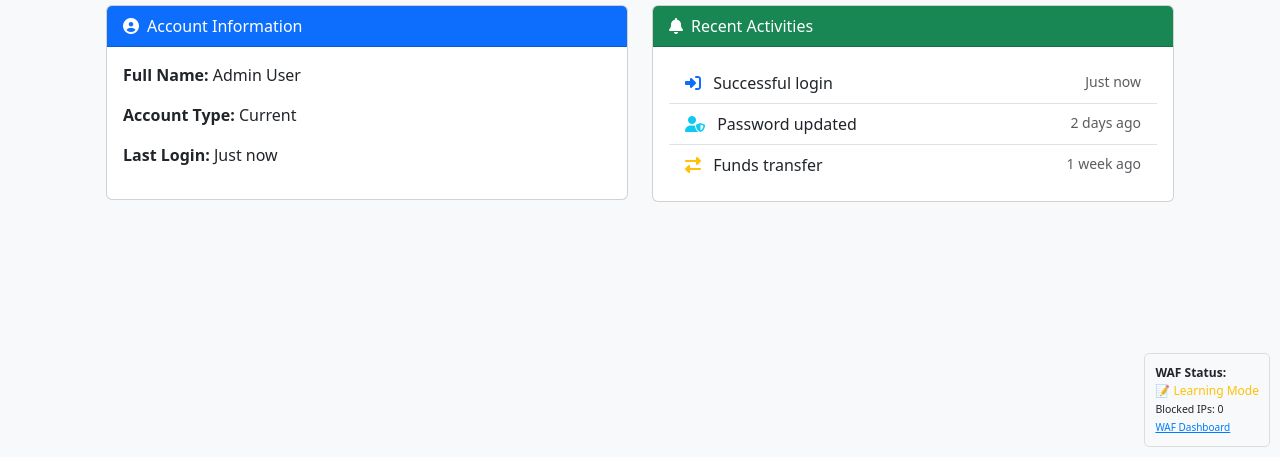
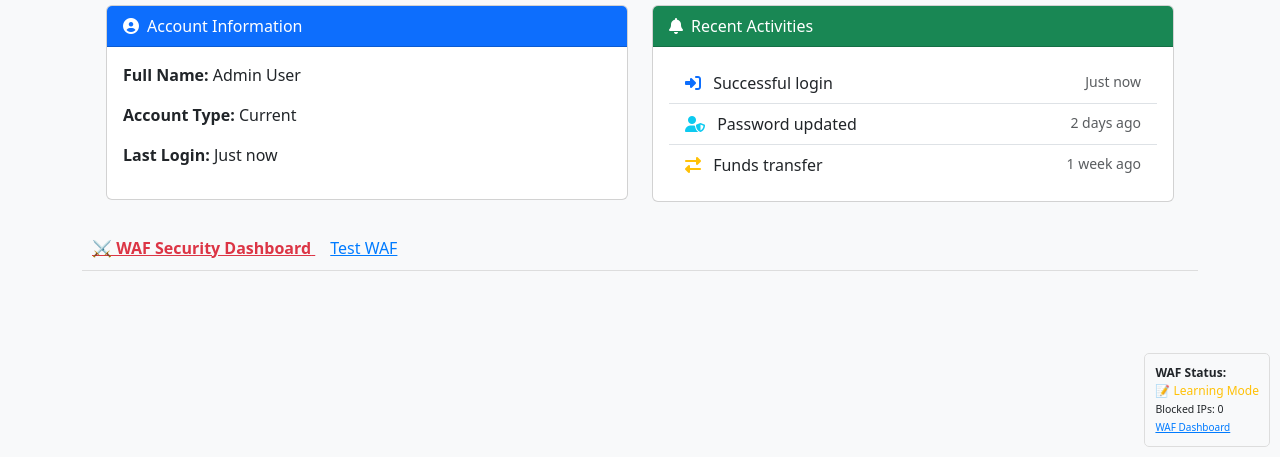
Before and after one commit to zaidpathan-cs/Fake-Bank-Portal, a Flask app: page /dashboard in a window 1280 px wide. Shown: the part 343-800 px from the top of the page. Run offline with Flask 3, Linux system fonts and the light colour scheme; a user stored in the database is signed in; data comes from the database, SQL or seed files in the repository.

Commit message:
Update dashboard.html

```diff
--- a/templates/dashboard.html
+++ b/templates/dashboard.html
@@ -108,6 +108,17 @@
         </div>
     </div>
 </div>
+<!-- Simple version at the top of dashboard.html -->
+<div style="background: #f8f9fa; padding: 10px; border-bottom: 1px solid #ddd;">
+    {% if is_admin %}
+    <a href="{{ url_for('waf.waf_admin') }}" style="margin-right: 15px; color: #dc3545;">
+        <strong>⚔️ WAF Security Dashboard</strong>
+    </a>
+    <a href="{{ url_for('waf.waf_test_page') }}" style="margin-right: 15px; color: #007bff;">
+        Test WAF
+    </a>
+    {% endif %}
+</div>
 <!-- Add this somewhere in your dashboard.html -->
 <div class="waf-status" style="position: fixed; bottom: 10px; right: 10px; background: #f8f9fa; padding: 10px; border-radius: 5px; border: 1px solid #ddd; font-size: 12px;">
     <strong>WAF Status:</strong><br>
```
